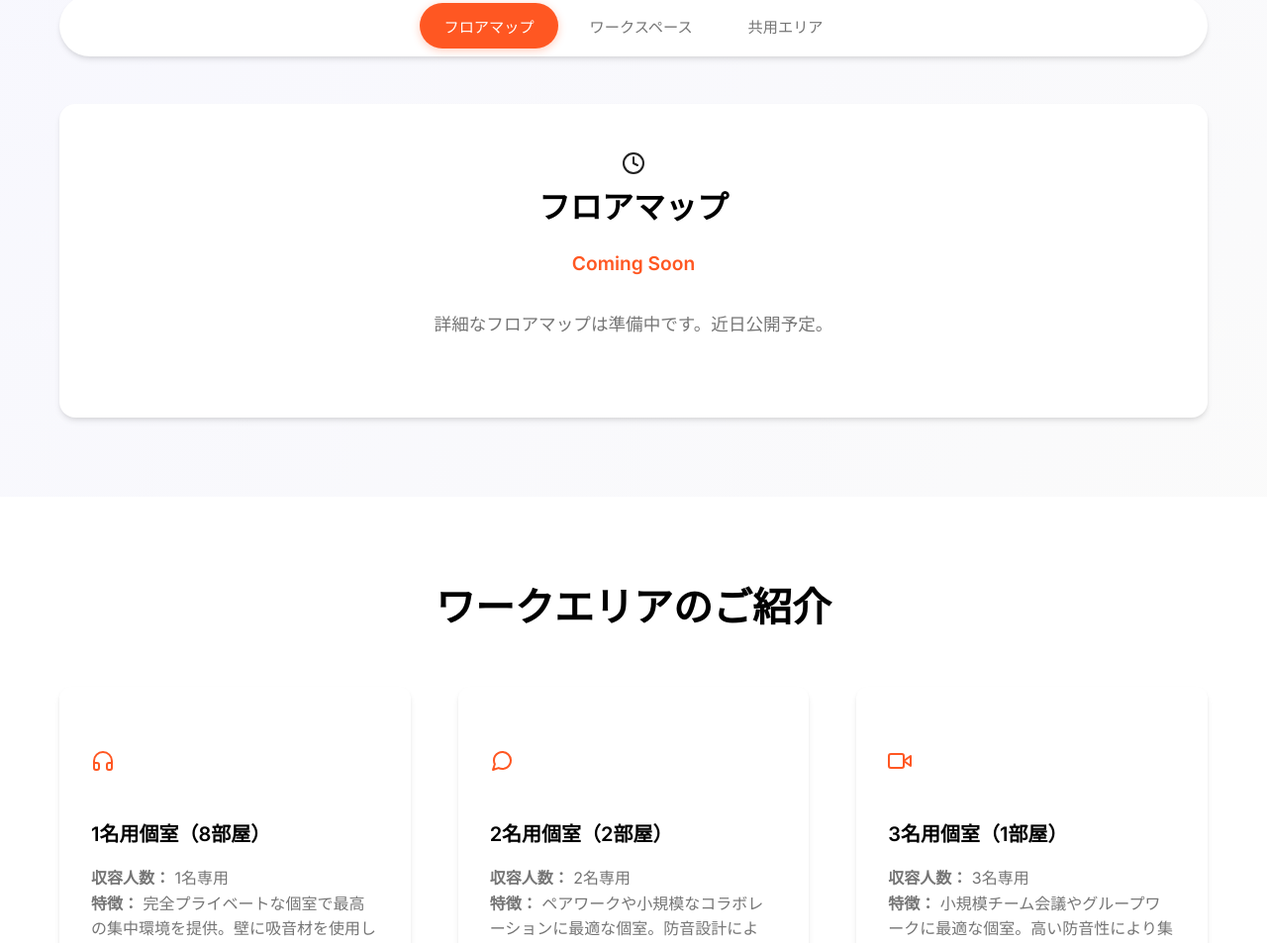
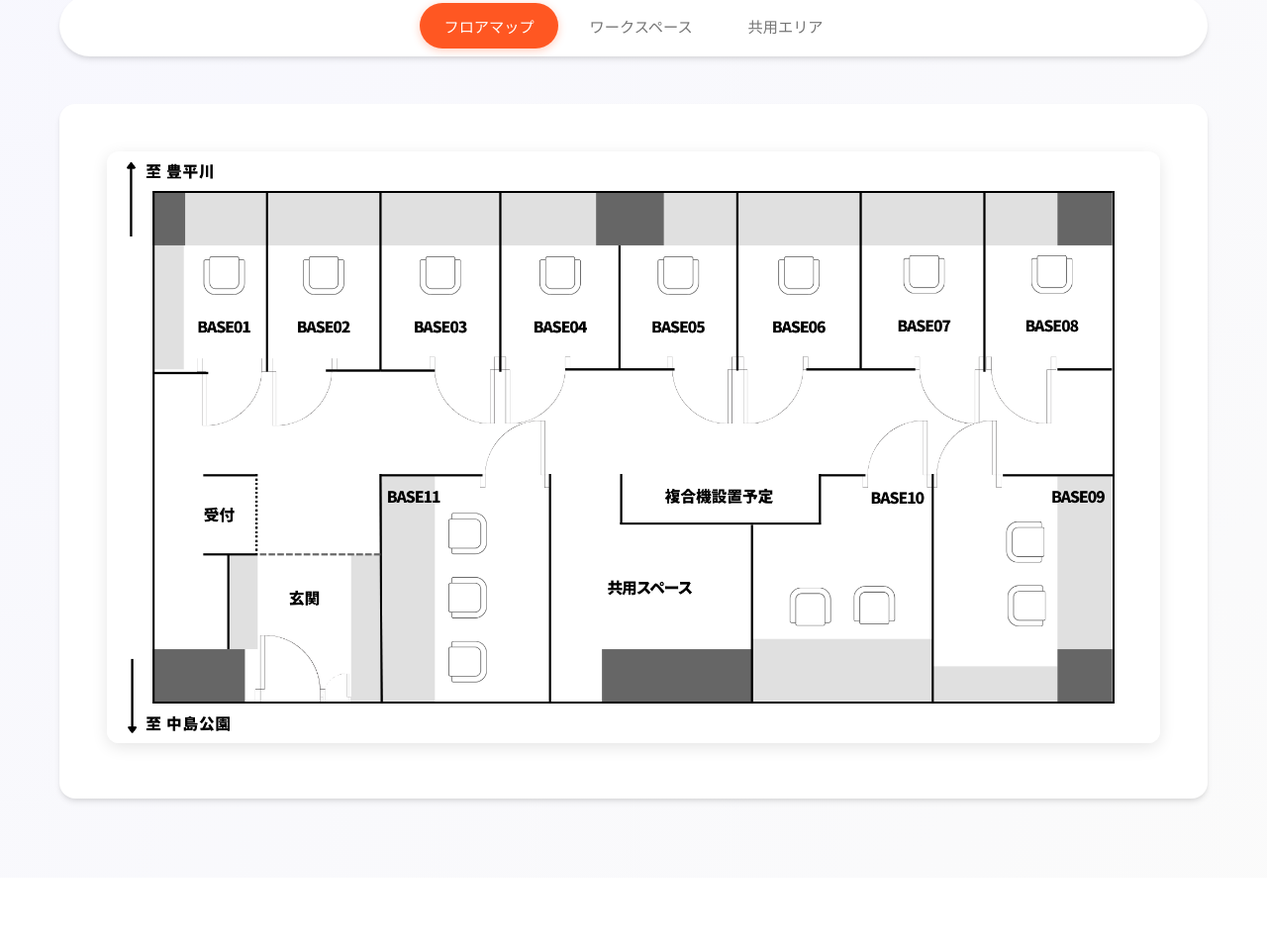
Before and after one commit to guidly-jp/aratani-base, a website: page concept/index.html in a window 1280 px wide. Shown: the part 2696-3649 px from the top of the page at 99% size. Drawn offline with nearby package versions, Linux system fonts and the light colour scheme.

Commit message:
フロアマップ追加

```diff
--- a/concept/index.html
+++ b/concept/index.html
@@ -251,12 +251,7 @@
                 <div class="gallery-content">
                     <div class="gallery-section-content active" id="floormap">
                         <div class="floor-map">
-                            <div class="floor-map-placeholder">
-                                <i data-feather="clock"></i>
-                                <h3>フロアマップ</h3>
-                                <p style="font-size: 1.2rem; color: var(--accent-color); font-weight: 600;">Coming Soon</p>
-                                <p>詳細なフロアマップは準備中です。近日公開予定。</p>
-                            </div>
+                            <img src="../images/floormap.png" alt="フロアマップ" style="width: 100%; height: auto; border-radius: 12px; box-shadow: 0 4px 16px rgba(0,0,0,0.1);">
                         </div>
                     </div>
 
```
Also changed, not shown: images/floormap.png (added), 1 other file.
